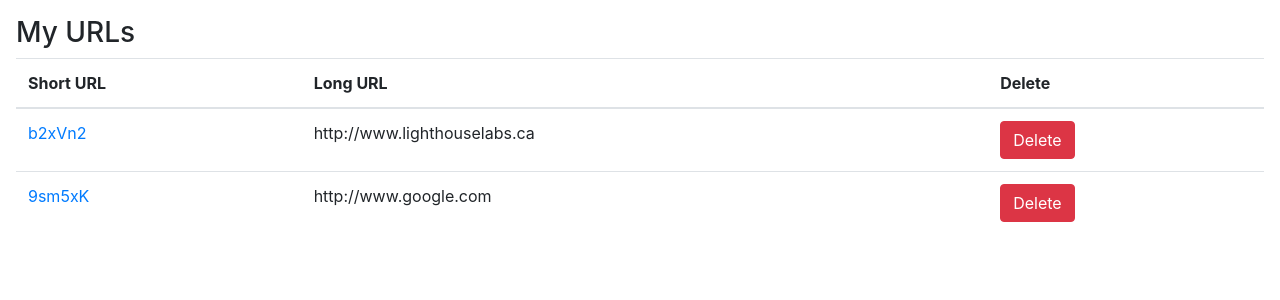
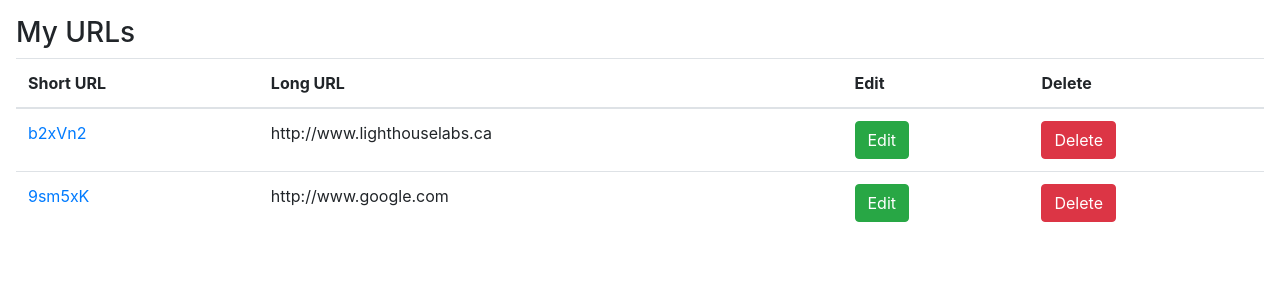
Before and after one commit to charcharmasonjar/tinyapp, a Node server app: page /urls in a window 1280 px wide. Shown: the part 56-356 px from the top of the page. Run offline with Node 20, Linux system fonts and the light colour scheme; some libraries are stand-ins or nearby versions.

Commit message:
Edit buttons actually update the urlDatabase object now

```diff
--- a/express_server.js
+++ b/express_server.js
@@ -67,6 +67,12 @@ app.post("/urls/:shortURL/delete", (req, res) => {
   res.redirect("/urls");
 });
 
+//edit a url
+app.post("/urls/:shortURL", (req, res) => {
+  urlDatabase[req.params.shortURL] = req.body.longURL;
+  res.redirect("/urls");
+})
+
 app.listen(PORT, () => {
   console.log(`Example app listening on port ${PORT}!`);
 });
--- a/views/urls_index.ejs
+++ b/views/urls_index.ejs
@@ -19,6 +19,7 @@
         <tr>
           <th scope="col">Short URL</th>
           <th scope="col">Long URL</th>
+          <th scope="col">Edit</th>
           <th scope="col">Delete</th>
         </tr>
       </thead>
@@ -29,6 +30,11 @@
               <a href="/urls/<%= url %>"><%= url %></a>
             </td>
             <td><%= urls[url] %></td>
+            <td>
+                <form method="GET" action="/urls/<%= url %>/">
+                  <button type="submit" class="btn btn-success">Edit</button>
+                </form>
+              </td>
             <td>
               <form method="POST" action="/urls/<%= url %>/delete">
                 <button type="submit" class="btn btn-danger">Delete</button>
--- a/views/urls_show.ejs
+++ b/views/urls_show.ejs
@@ -16,9 +16,9 @@
         <h5 class="card-title">TinyURL for <b><%= longURL %></b></h5>
         <p class="card-text">Short URL: <a href="/u/<%= shortURL %>"><%= shortURL %></a></p>
       </div>
-    <div class="card-footer text-muted">
+    <div class="card-footer">
       <form method="POST" action="">
-          Edit long URL: <input type="text" name="longURL" placeholder="<%= longURL %>" style="width: 300px; margin: 1em">
+          Edit long URL:<input type="text" name="longURL" placeholder="<%= longURL %>" style="width: 300px; margin: 1em">
           <button type="submit" class="btn btn-success">Submit</button>
       </form>
     </div>
```
